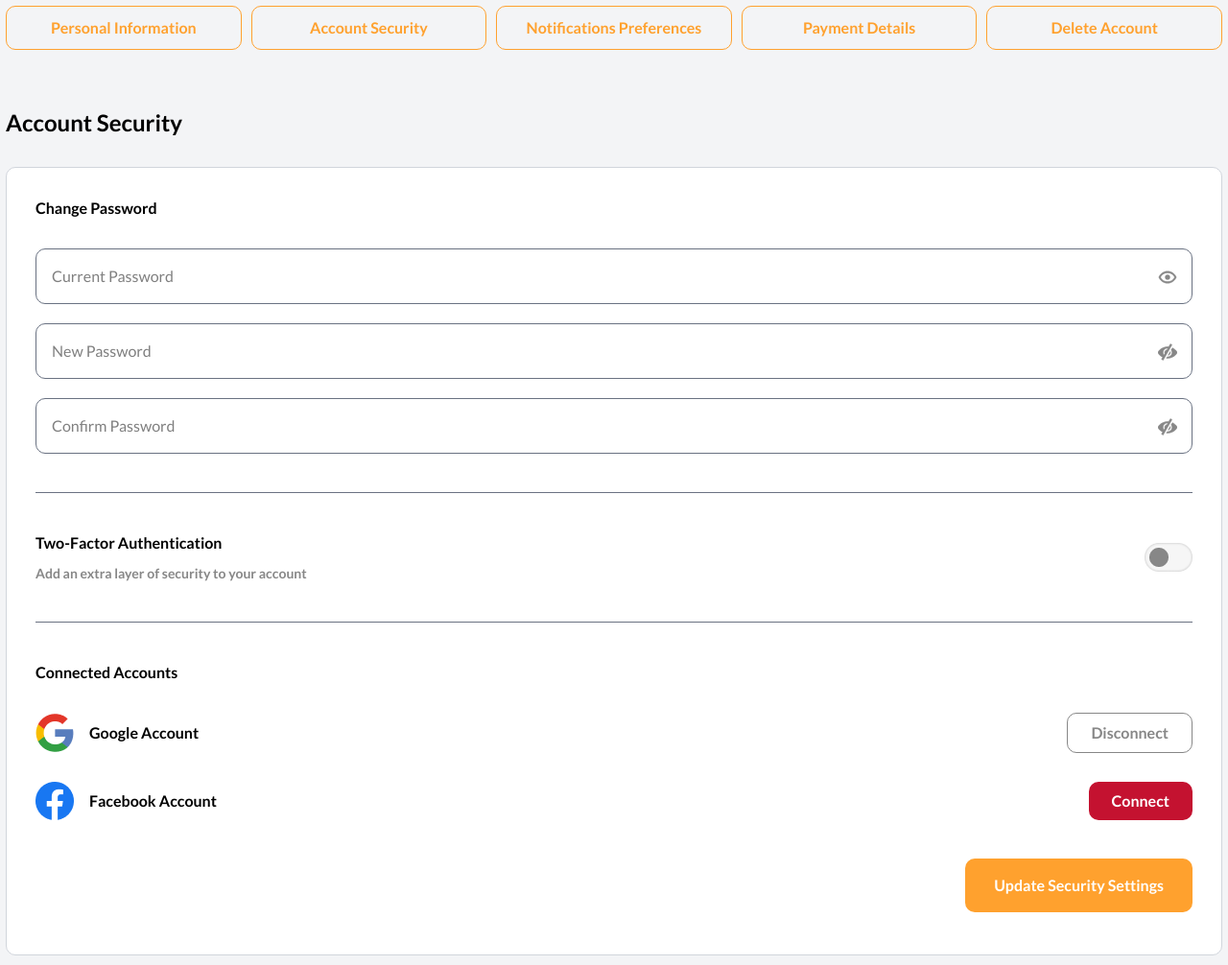
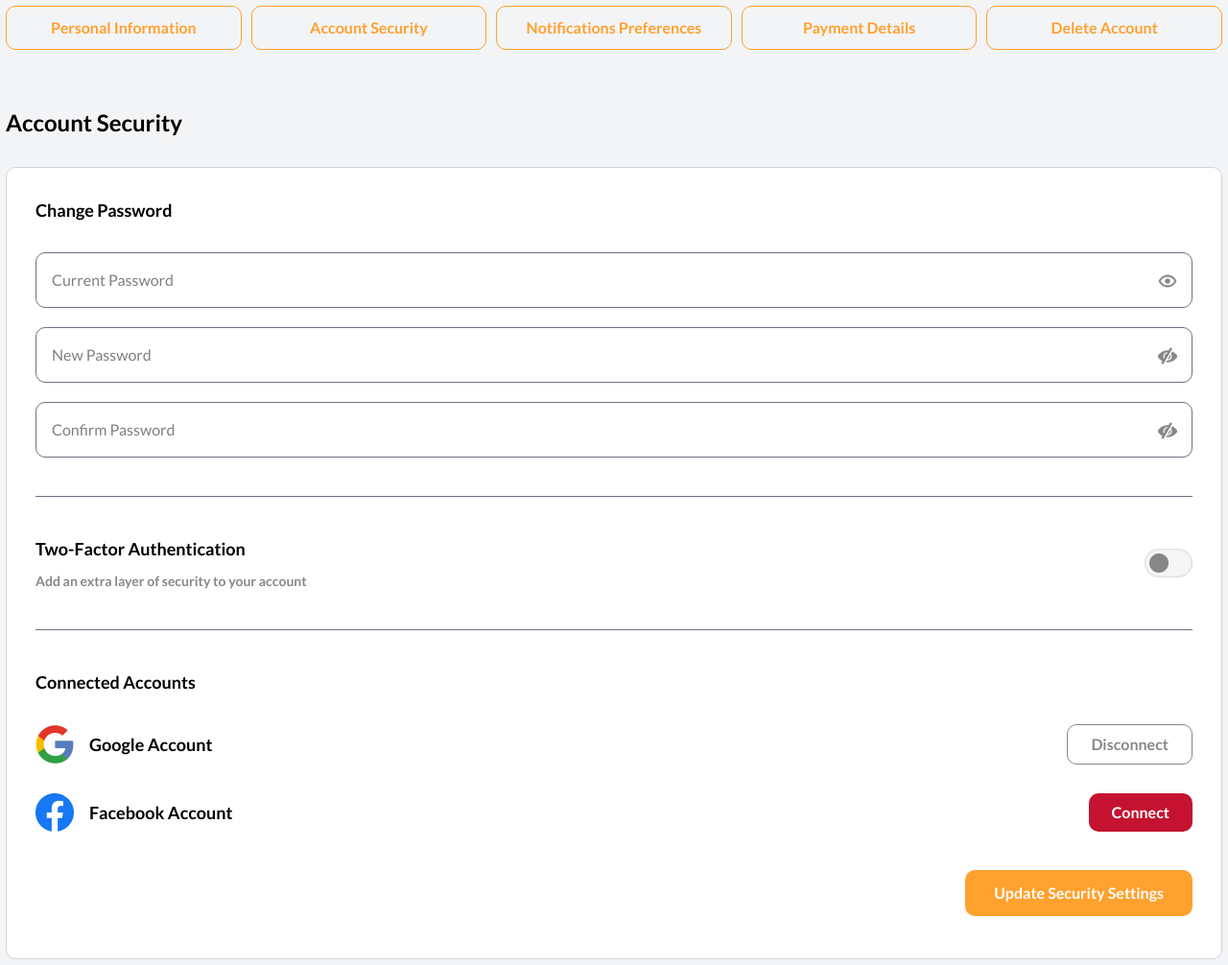
Before and after one commit to huzaifa-ikhlaq/figma-chef-page-2-h, a website: page index.html in a window 1280 px wide. Shown: the whole page at 96% size. Drawn offline with Linux system fonts and the light colour scheme; a web font is replaced by a local one.

Commit message:
font size

```diff
--- a/index.html
+++ b/index.html
@@ -37,7 +37,7 @@
     <section>
         <h2 class="text-2xl 3xl:text-3xl font-semibold mt-7.5 mb-5 lg:mt-15 lg:mb-7.5">Account Security</h2>
         <div class="bg-white px-5 xs:px-7.5 pt-7.5 pb-11 rounded-r-10 border border-gray-300">
-            <h3 class="text-base 3xl:text-22px mb-5 lg:mb-7.5 font-semibold">Change Password</h3>
+            <h3 class="text-base lg:text-lg 3xl:text-22px mb-5 lg:mb-7.5 font-semibold">Change Password</h3>
             <form action="">
                 <!-- <input-1></input-1> -->
                 <div class="relative flex">
@@ -78,29 +78,31 @@
             <hr class="border-gray-500  my-7.5 lg:my-10 ">
             <div class="flex justify-between items-center">
                 <div>
-                    <h2 class="text-base 3xl:text-22px font-semibold">Two-Factor Authentication</h2>
-                    <p class="text-sm 3xl:text-base text-light-grey font-semibold mt-2.5">Add an extra layer of security
+                    <h2 class="text-base lg:text-lg 3xl:text-22px font-semibold">Two-Factor Authentication</h2>
+                    <p class="text-sm 3xl:text-base  text-light-grey font-semibold mt-2.5">Add an extra layer of security
                         to your account</p>
                 </div>
-                <div><img src="img/Group 1000006936.png" alt=""></div>
+                <div><img  src="img/Group 1000006936.png" alt=""></div>
             </div>
              <hr class="border-gray-500  my-7.5 lg:my-10 ">
             <div>
-                <h2 class="text-base 3xl:text-22px font-semibold mb-5 lg:mb-7.5">Connected Accounts</h2>
+                <h2 class="text-base lg:text-lg 3xl:text-22px font-semibold mb-5 lg:mb-7.5">Connected Accounts</h2>
+                <!-- <gooogle-row></gooogle-row> -->
                 <div class="flex justify-between items-center mb-5 lg:mb-7.5">
                     <div class="flex items-center gap-x-2 sm:gap-x-4">
                         <img class="size-8 xs:size-9 lg:size-10" src="img/devicon_google.png" alt="">
-                        <h3 class="text-sm xs:text-base 3xl:text-22px font-semibold ">Google Account</h3>
+                        <h3 class="text-sm xs:text-base lg:text-lg  3xl:text-22px font-semibold ">Google Account</h3>
                     </div>
                     <div>
                         <button
                             class="text-light-grey border border-light-grey rounded-r-10 text-sm md:text-base 3xl:text-20px font-semibold py-1 px-3  xs:py-1.5 xs:px-4 lg:py-2 lg:px-6">Disconnect</button>
                     </div>
                 </div>
+                <!-- <Facebook-row></Facebook-row> -->
                 <div class="flex justify-between items-center">
                     <div class="flex items-center gap-x-2 sm:gap-x-4">
                         <img class="size-8 xs:size-9 lg:size-10 " src="img/logos_facebook.png" alt="">
-                        <h3 class="text-sm xs:text-base 3xl:text-22px  font-semibold">Facebook Account </h3>
+                        <h3 class="text-sm xs:text-base lg:text-lg 3xl:text-22px  font-semibold">Facebook Account </h3>
                     </div>
                     <div>
                         <button
@@ -110,7 +112,7 @@
             </div>
              <div class="flex justify-end max-sm:w-full mt-10">
                 <button
-                    class=" max-sm:w-full  text-white text-sm md:text-base 3xl:text-20px font-semibold bg-primary  py-2 px-6 lg:py-4 lg:px-7.5 rounded-r-10   ">Update Security Settings
+                    class=" max-sm:w-full  text-white text-sm md:text-base 3xl:text-20px font-semibold bg-primary  py-2 px-6 lg:py-3 lg:px-7.5 rounded-r-10   ">Update Security Settings
                 </button>
             </div>
         </div>
```
Also changed, not shown: src/output.css.
